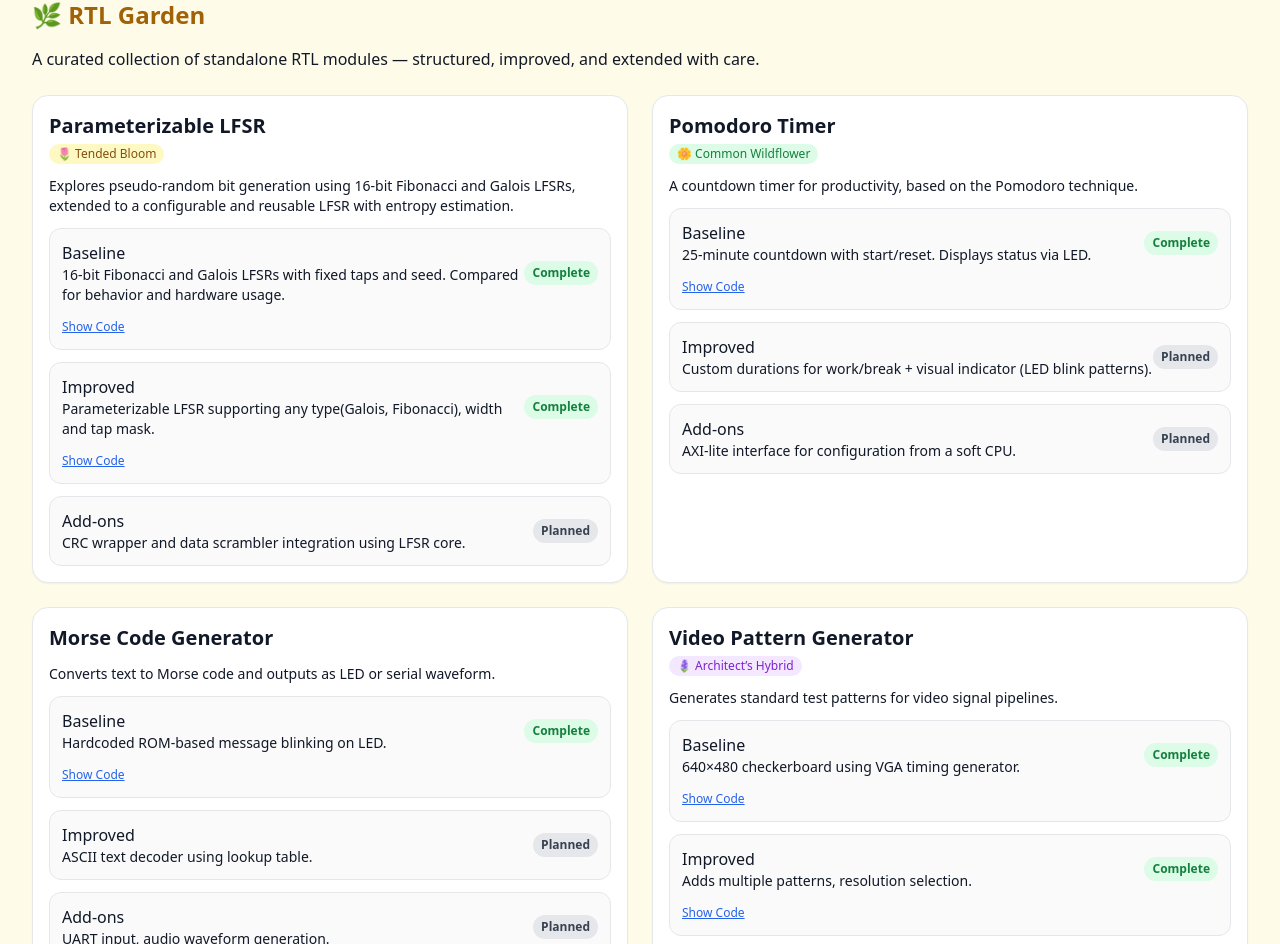
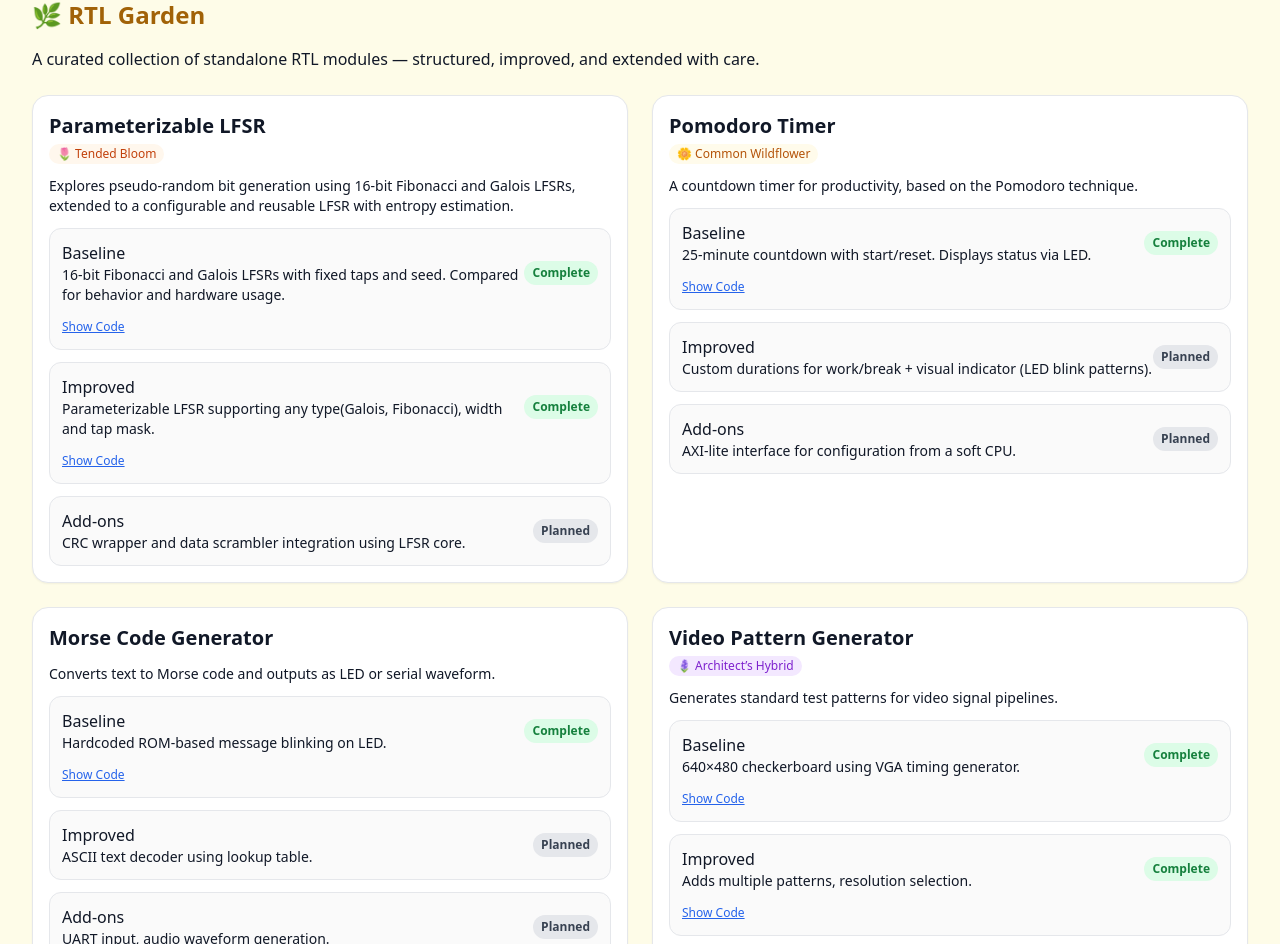
Before and after one commit to Veena-vk/veena-portfolio-dev, a Next.js app: page /sun in a window 1280 px wide. Shown: the part 1912-2856 px from the top of the page. Built offline with nearby package versions, Linux system fonts and the light colour scheme.

Commit message:
Update RtlGarden.tsx

```diff
--- a/app/sun/components/RtlGarden.tsx
+++ b/app/sun/components/RtlGarden.tsx
@@ -23,9 +23,9 @@ export default function RtlGarden() {
                 {project.rarity && (
                   <span className={`inline-block mt-1 text-xs font-medium px-2 py-0.5 rounded-full ${
                     project.rarity.includes("Wildflower")
-                      ? "bg-green-100 text-green-700"
+                      ? "bg-amber-50 text-amber-700"
                       : project.rarity.includes("Tended Bloom")
-                      ? "bg-yellow-100 text-yellow-800"
+                      ? "bg-orange-50 text-orange-700"
                       : project.rarity.includes("Hybrid")
                       ? "bg-purple-100 text-purple-700"
                       : "bg-pink-100 text-pink-700"
```
